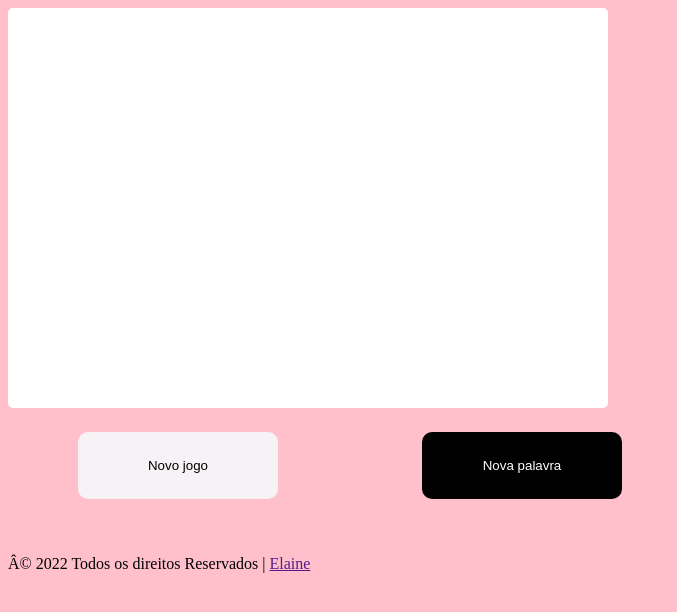
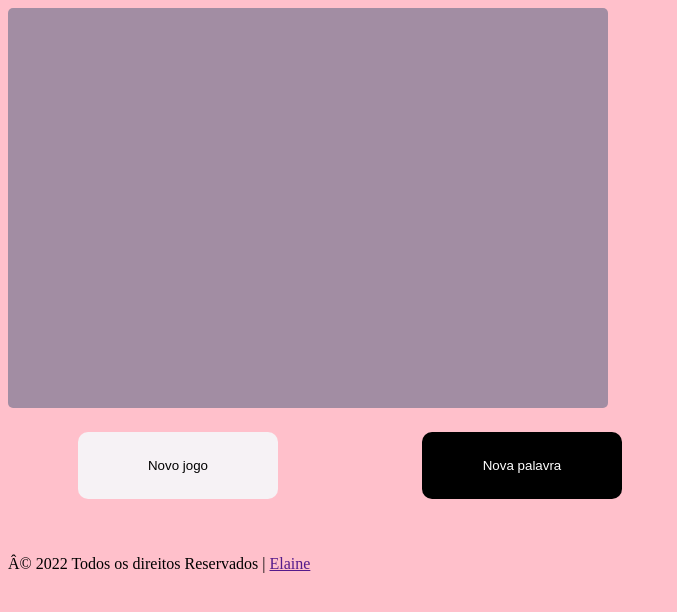
Before and after one commit to Elaine-Pereira/Elaine-Pereira.github.io, a plain HTML site: page index.html in a window 1280 px wide. Shown: the whole page, without its empty margins (0-677 px from the left). Drawn offline with Linux system fonts and the light colour scheme.

Commit message:
cor canvas

```diff
--- a/style.css
+++ b/style.css
@@ -4,7 +4,7 @@ body{
 
 }
 canvas{
-   background: white;
+   background: rgb(162, 141, 163);
     border-radius: 5px;
 
 }
```
